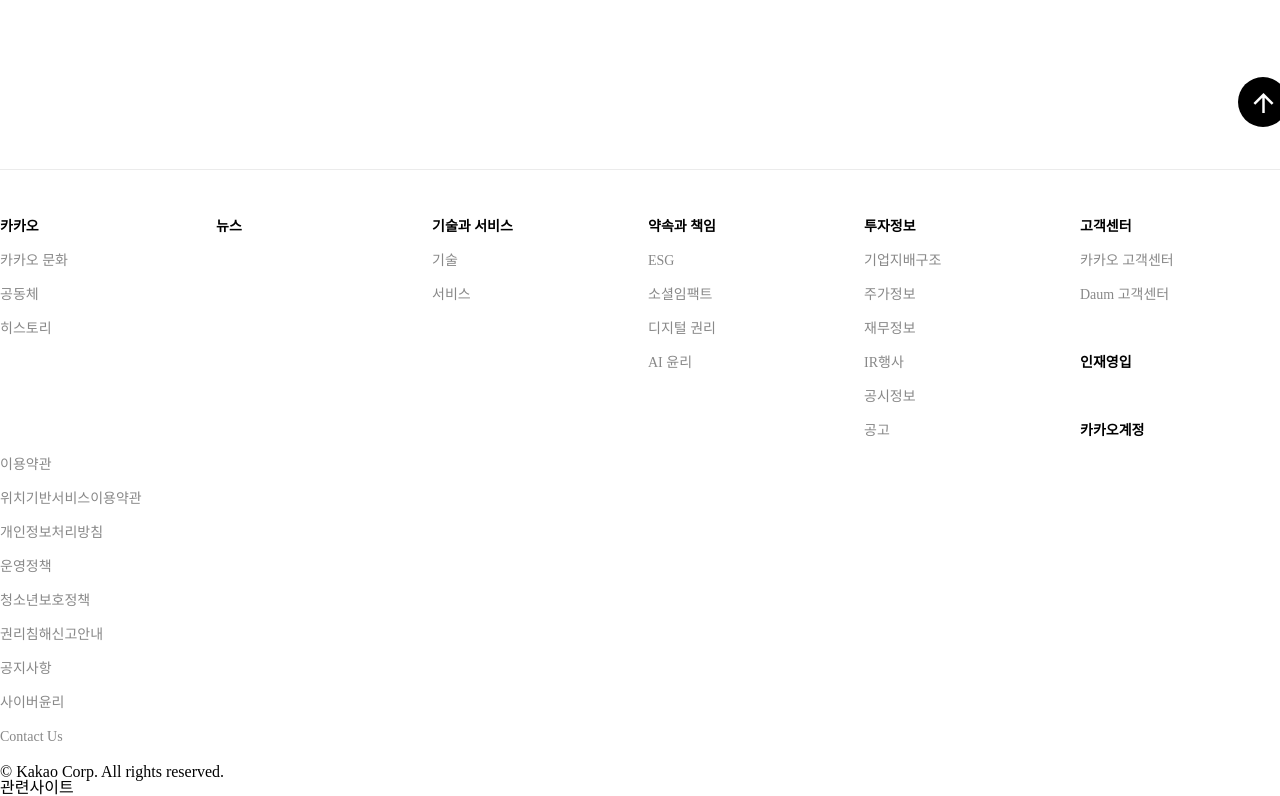
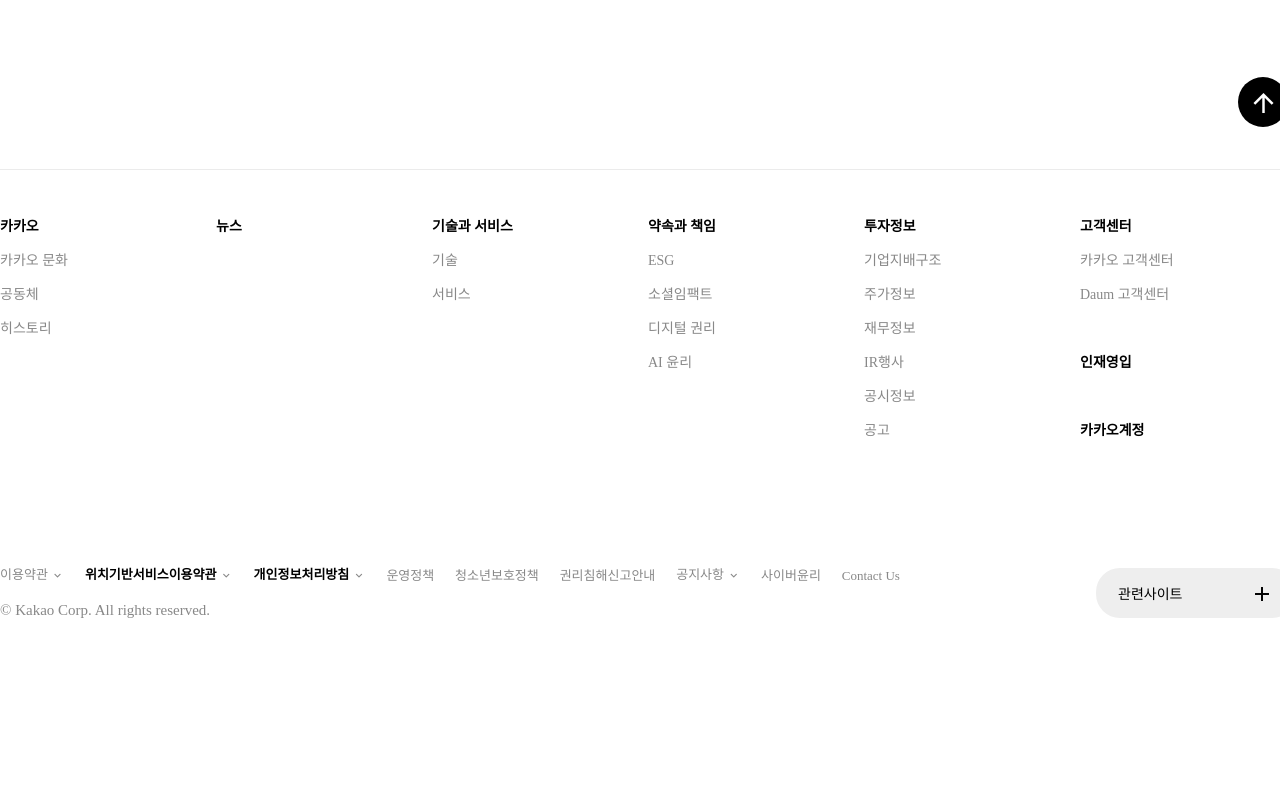
Before and after one commit to IRONDESK/KakaoClone, a plain HTML site: page index.html in a window 1280 px wide. Shown: the part 3965-4761 px from the top of the page. After the commit the page ends 4643 px from the top, so only its background shows below. Drawn offline with Linux system fonts and the light colour scheme.

Commit message:
design: #2 footer 내 사이트 정보 CSS 작업

```diff
--- a/index.html
+++ b/index.html
@@ -252,24 +252,58 @@
                 <li class="service-title"><a href="#">카카오계정</a></li>
             </ul>
         </section class="sitemap">
-        <section class="footerLine">
+        <section class="footer-line">
             <h2 class="sr-only">서비스 이용정보</h2>
-            <article class="footerLineLeft">
-                <ul>
-                    <li><a href="#">이용약관</a></li>
-                    <li><a href="#">위치기반서비스이용약관</a></li>
-                    <li><a href="#">개인정보처리방침</a></li>
-                    <li><a href="#">운영정책</a></li>
-                    <li><a href="#">청소년보호정책</a></li>
-                    <li><a href="#">권리침해신고안내</a></li>
-                    <li><a href="#">공지사항</a></li>
-                    <li><a href="#">사이버윤리</a></li>
-                    <li><a href="#">Contact Us</a></li>
+            <article class="footer-line-Left">
+                <ul class="UseInfoMenu">
+                    <li class="top-title"><a>이용약관</a>
+                        <ul class="footerDropList">
+                            <li>카카오계정 서비스</li>
+                            <li>카카오 서비스</li>
+                            <li>Daum 서비스</li>
+                        </ul>
+                    </li>
+                    <li class="top-title"><a>위치기반서비스이용약관</a>
+                        <ul class="footerDropList">
+                            <li>카카오 서비스</li>
+                            <li>Daum 서비스</li>
+                        </ul>
+                    </li>
+                    <li class="top-title"><a>개인정보처리방침</a>
+                        <ul class="footerDropList">
+                            <li>기업사이트</li>
+                            <li>카카오 서비스</li>
+                            <li>Daum 서비스</li>
+                        </ul>
+                    </li>
+                    <li class="top-title"><a href="#">운영정책</a></li>
+                    <li class="top-title"><a href="#">청소년보호정책</a></li>
+                    <li class="top-title"><a href="#">권리침해신고안내</a></li>
+                    <li class="top-title"><a>공지사항</a>
+                        <ul class="footerDropList">
+                            <li>기업 사이트</li>
+                            <li>카카오 서비스</li>
+                            <li>Daum 서비스</li>
+                        </ul>
+                    </li>
+                    <li class="top-title"><a href="#">사이버윤리</a></li>
+                    <li class="top-title"><a href="#">Contact Us</a></li>
                 </ul>
                 <p>© Kakao Corp. All rights reserved.</p>
             </article>
-            <article class="footerLineRight">
-                관련사이트
+            <article class="footer-line-Right">
+                <button type="button" id="drop-btn-site">
+                    관련사이트
+                    <span class="material-icons">add</span>
+                </button>
+                <ul class="footerDropList">
+                    <li>카카오 AI</li>
+                    <li>카카오 프라이버시</li>
+                    <li>카카오 디벨로퍼스</li>
+                    <li>다음 포털 사이트</li>
+                    <li>동반 성장 사이트</li>
+                    <li>제주 with kakao</li>
+                </ul>
             </article>
         </section>
     </footer>
--- a/style.css
+++ b/style.css
@@ -4,8 +4,6 @@ a { text-decoration:none; color:inherit;}
 .material-icons {
     display: inline;
     font-family: 'Material Icons';
-    font-weight: normal;
-    font-style: normal;
 }
 .sr-only {
     position: absolute;
@@ -483,3 +481,127 @@ footer section .service-title:hover::before {
     margin-top: 4px;
     margin-left: -13px;
 }
+footer .footer-line {
+    display: flex;
+    flex-direction: row;
+    justify-content: space-between;
+    margin-top: 110px;
+    margin-bottom: 60px;
+}
+
+/* footer-line- DropMenu(공통) */
+footer .footerDropList {
+    display: none;
+    padding: 8px 20px;
+    position: absolute;
+    background-color: #EEEEEE;
+    border-radius: 15px;
+    box-sizing: border-box;
+    font-weight: normal;
+}
+footer .footerDropList.on {
+    display: block;
+}
+
+/* footer-line-Left */
+footer .footer-line-Left .UseInfoMenu {
+    display: flex;
+    flex-direction: row;
+    justify-content: space-between;
+    align-items: center;
+    width: 900px;
+}
+footer .footer-line-Left .top-title{
+    cursor: pointer;
+    position: relative;
+    display: inline;
+    vertical-align: middle;
+    line-height: 16px;
+    font-size: 13px;
+    line-height: 14px;
+}
+footer .footer-line-Left p {
+    display: block;
+    font-size: 15px;
+    color: #888;
+}
+footer .footer-line-Left .footerDropList {
+    width: 140px;
+    bottom: 25px;
+}
+.footer-line-Left .top-title:nth-child(1):hover:after,
+.footer-line-Left .top-title:nth-child(2):hover:after,
+.footer-line-Left .top-title:nth-child(3):hover:after,
+.footer-line-Left .top-title:nth-child(7):hover:after,
+.footer-line-Left .top-title:nth-child(1).on,
+.footer-line-Left .top-title:nth-child(2).on,
+.footer-line-Left .top-title:nth-child(3).on,
+.footer-line-Left .top-title:nth-child(7).on,
+.footer-line-Left .top-title:nth-child(1).on:after,
+.footer-line-Left .top-title:nth-child(2).on:after,
+.footer-line-Left .top-title:nth-child(3).on:after,
+.footer-line-Left .top-title:nth-child(7).on:after {
+    color: #000;
+    content: 'expand_less';
+}
+.footer-line-Left .top-title:nth-child(1):after,
+.footer-line-Left .top-title:nth-child(2):after,
+.footer-line-Left .top-title:nth-child(3):after,
+.footer-line-Left .top-title:nth-child(7):after {
+    display: inline-block;
+    vertical-align: middle;
+    content: 'expand_more';
+    font-family: 'Material Icons';
+    color: #888;
+    font-weight: normal;
+    line-height: 14px;
+}
+.footer-line-Left .top-title:nth-child(2),
+.footer-line-Left .top-title:nth-child(3) {
+    color: #000;
+    font-weight: bold;
+}
+
+
+/* footer-line-Right */
+footer .footer-line-Right {
+    width: 200px;
+    position: relative;
+}
+footer .footer-line-Right button {
+    cursor: pointer;
+    width: 200px;
+    background-color: #EEEEEE;
+    border-radius: 24px;
+    padding: 14px 22px 11px;
+    font-size: 14px;
+    line-height: 25px;
+    border: none;
+    text-align: left;
+    overflow: hidden;
+}
+footer .footer-line-Right button span {
+    float: right;
+    transition: all .5s;
+}
+footer .footer-line-Right button span.on {
+    transform: rotate(45deg);
+}
+footer .footerDropList {
+    width: 100%;
+    padding: 8px 20px;
+    position: absolute;
+    left: 0;
+    bottom: 60px;
+    background-color: #EEEEEE;
+    border-radius: 15px;
+    box-sizing: border-box;
+}
+footer .footerDropList li {
+    margin: 17px 0;
+    font-size: 12px;
+}
+footer .footer-line-Right .footerDropList {
+    width: 100%;
+    bottom: 60px;
+}
```
